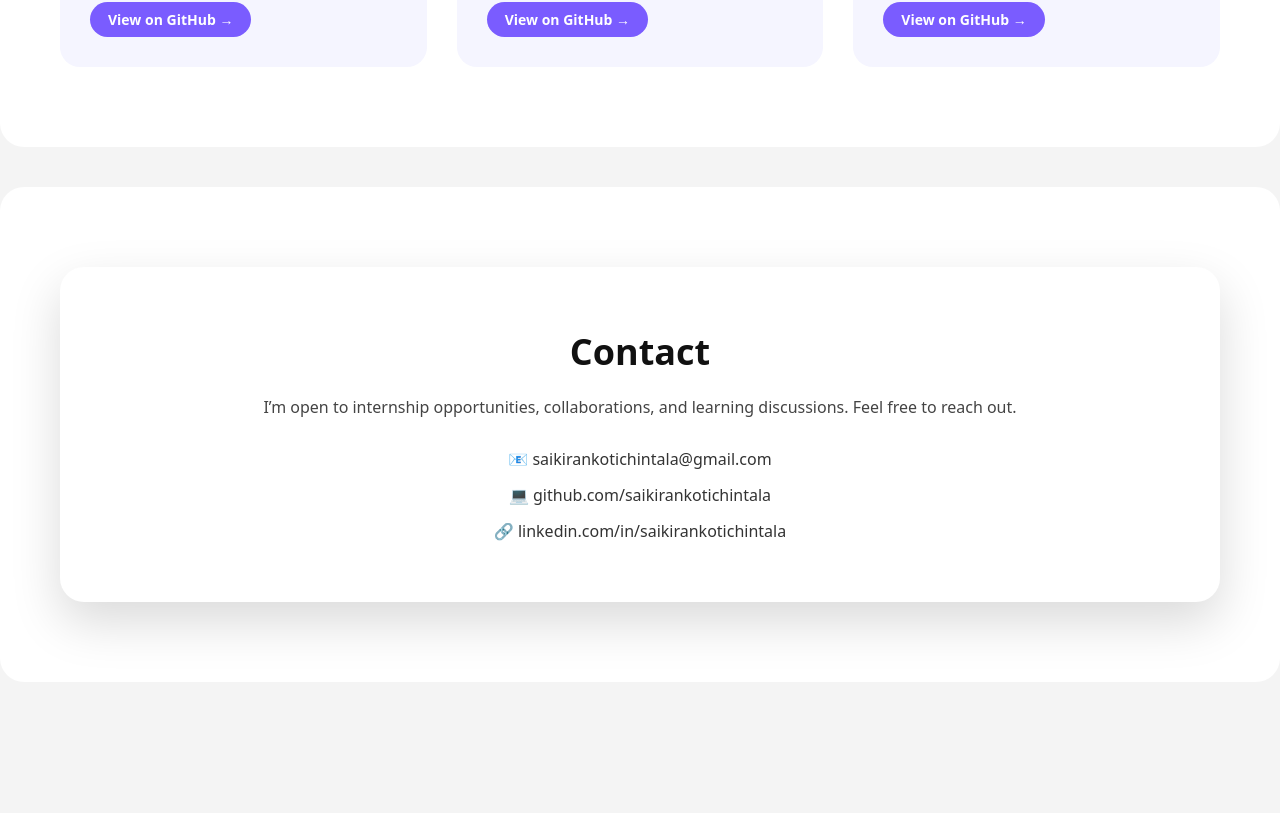
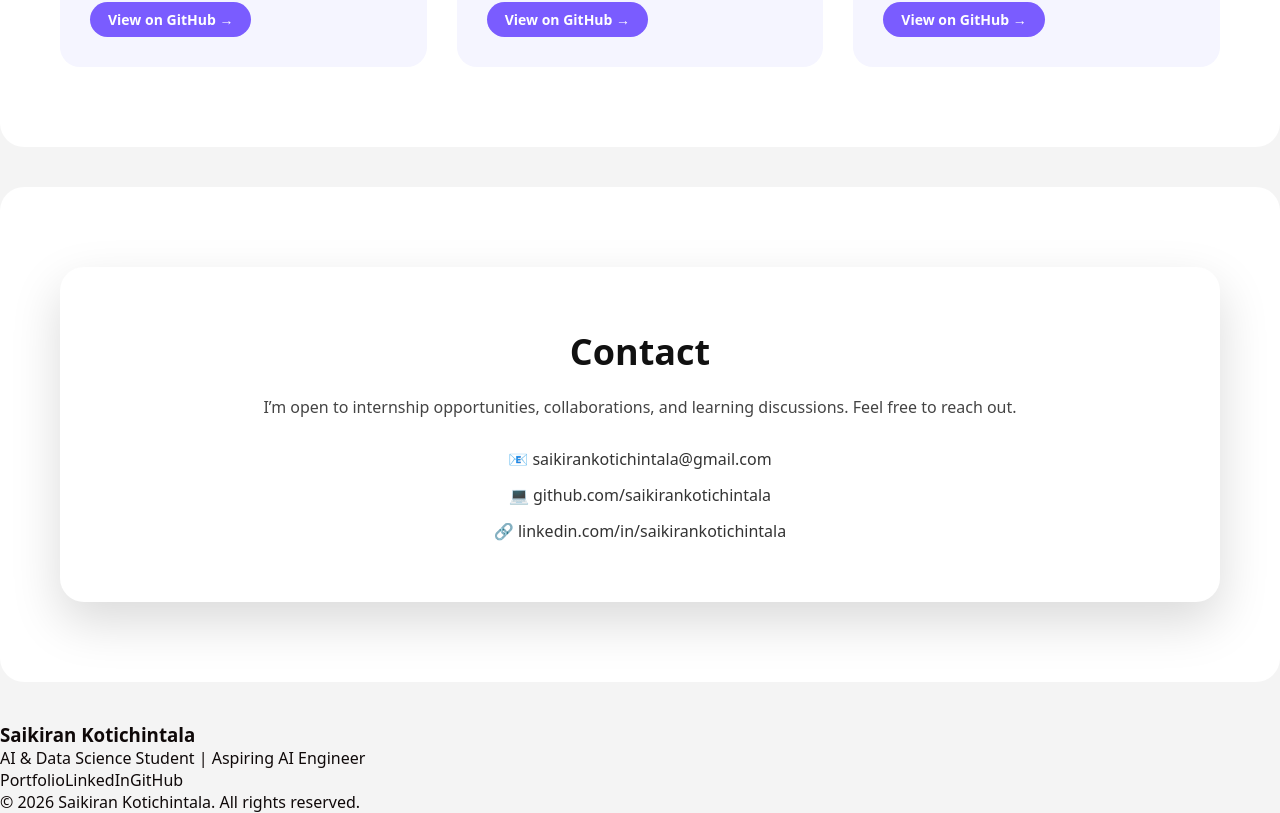
Before and after one commit to saikirankotichintala/skvk-portfolio, a React (Vite) app: page / in a window 1280 px wide. Shown: the part 2743-3556 px from the top of the page. Before the commit the page ends 3465 px from the top, so only its background shows below. Built offline with nearby package versions, Linux system fonts and the light colour scheme.

Commit message:
changed footer

```diff
--- a/index.html
+++ b/index.html
@@ -8,11 +8,11 @@
 
     <meta name="viewport" content="width=device-width, initial-scale=1.0" />
 
-    <!-- ✅ SEO + ATS -->
+    <!-- SEO + ATS -->
     <title>Saikiran Kotichintala | AI & Data Science Portfolio</title>
     <meta
       name="description"
-      content="AI & Data Science student skilled in Python, MySQL, Dash, NLP. Projects include analytics dashboards, database systems, and tokenizers."
+      content="AI & Data Science student skilled in Python, MySQL, NLP, Dash. Projects include analytics dashboards, tokenizers, and database systems."
     />
   </head>
 
@@ -20,7 +20,7 @@
     <!-- React mounts here -->
     <div id="root"></div>
 
-    <!-- ⚠️ THIS LINE IS CRITICAL -->
+    <!-- CRITICAL -->
     <script type="module" src="/src/main.jsx"></script>
   </body>
 </html>
--- a/src/App.jsx
+++ b/src/App.jsx
@@ -3,7 +3,8 @@ import Hero from "./components/Hero";
 import About from "./components/About";
 import Skills from "./components/Skills";
 import Projects from "./components/Projects";
-import Contact from "./components/Contact"; //
+import Contact from "./components/Contact";
+import Footer from "./components/Footer";
 
 
 function App() {
@@ -15,6 +16,7 @@ function App() {
 <Skills />
 <Projects />
       <Contact />
+      <Footer />
 
     </>
   );
--- /dev/null
+++ b/src/components/Footer.jsx
@@ -0,0 +1,28 @@
+const Footer = () => {
+  return (
+    <footer className="footer">
+      <div className="footer-container">
+        <h3>Saikiran Kotichintala</h3>
+        <p>AI & Data Science Student | Aspiring AI Engineer</p>
+
+        <div className="footer-links">
+          <a href="https://saikirankotichintala.vercel.app" target="_blank" rel="noreferrer">
+            Portfolio
+          </a>
+          <a href="https://www.linkedin.com/in/saikiran-kotichintala/" target="_blank" rel="noreferrer">
+            LinkedIn
+          </a>
+          <a href="https://github.com/saikirankotichintala" target="_blank" rel="noreferrer">
+            GitHub
+          </a>
+        </div>
+
+        <p className="footer-copy">
+          © 2026 Saikiran Kotichintala. All rights reserved.
+        </p>
+      </div>
+    </footer>
+  );
+};
+
+export default Footer;
```
Also changed, not shown: 1 other file (tests, documents, lock files or other folders).
